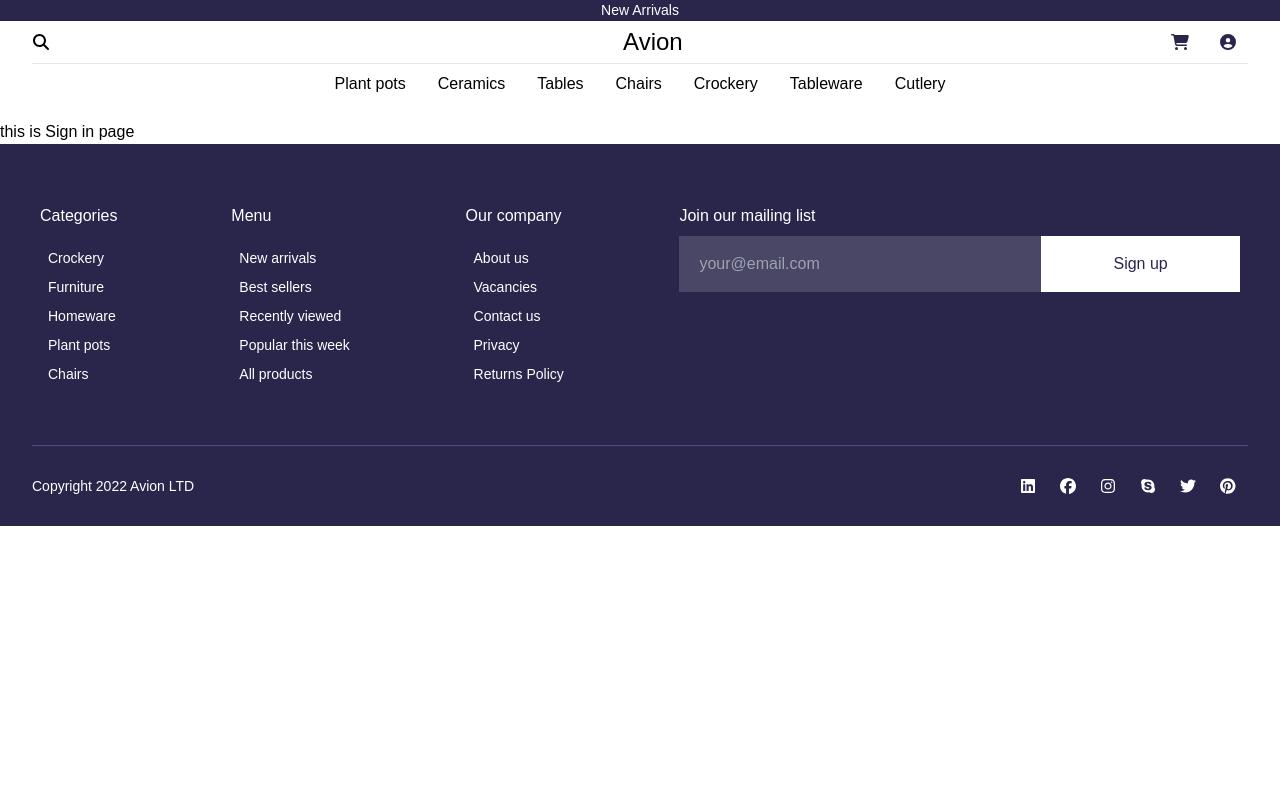
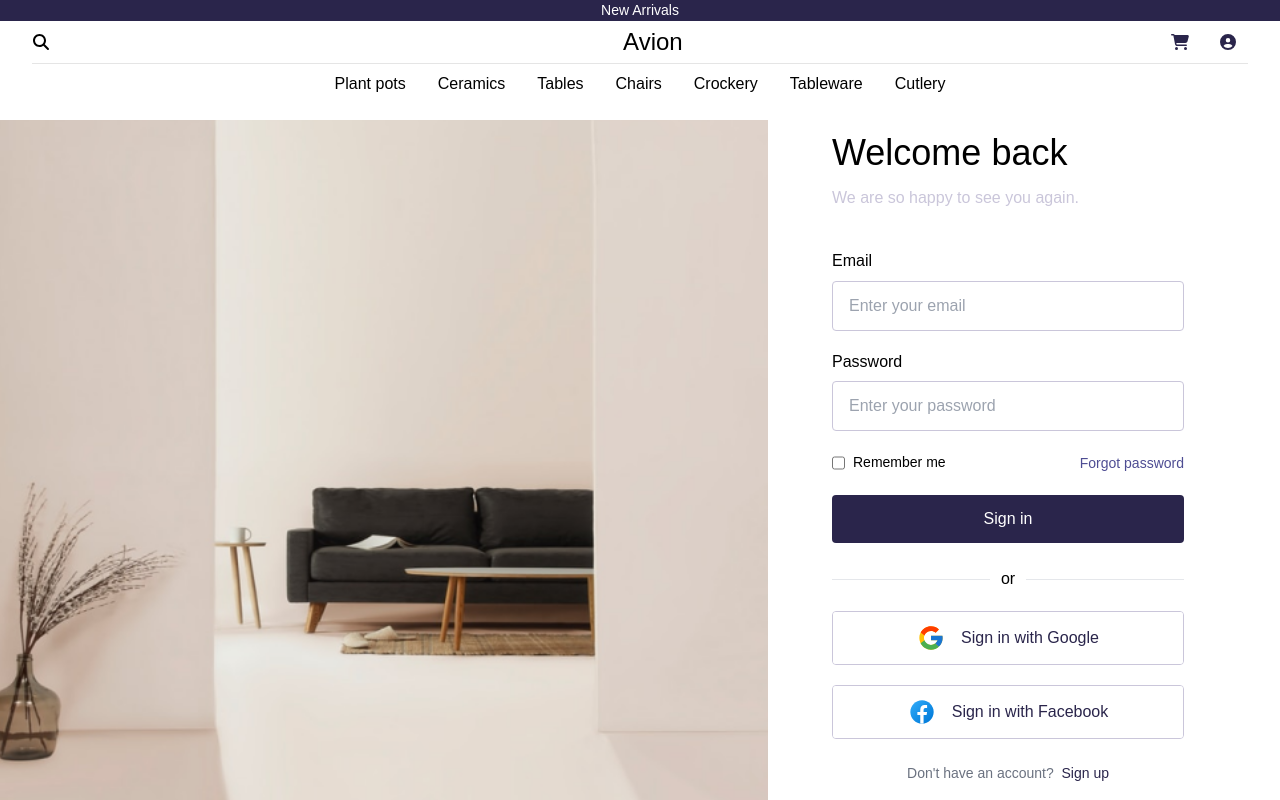
Before and after one commit to vuhuy172dh/ecommerce-website, a React (Create React App) app: page /signin in a window 1280 px wide. Shown: the top 800 px of the page. Built offline with nearby package versions, Linux system fonts and the light colour scheme; no server answers; a web font is replaced by a local one.

Commit message:
#18 sign-in ui

```diff
--- a/src/constant/icon.js
+++ b/src/constant/icon.js
@@ -182,6 +182,60 @@ const ICONS = {
       />
     </svg>
   ),
+  // Sign in
+  google_28: (
+    <svg
+      xmlns="http://www.w3.org/2000/svg"
+      viewBox="0 0 48 48"
+      width="28px"
+      height="28px"
+    >
+      <path
+        fill="#FFC107"
+        d="M43.611,20.083H42V20H24v8h11.303c-1.649,4.657-6.08,8-11.303,8c-6.627,0-12-5.373-12-12c0-6.627,5.373-12,12-12c3.059,0,5.842,1.154,7.961,3.039l5.657-5.657C34.046,6.053,29.268,4,24,4C12.955,4,4,12.955,4,24c0,11.045,8.955,20,20,20c11.045,0,20-8.955,20-20C44,22.659,43.862,21.35,43.611,20.083z"
+      />
+      <path
+        fill="#FF3D00"
+        d="M6.306,14.691l6.571,4.819C14.655,15.108,18.961,12,24,12c3.059,0,5.842,1.154,7.961,3.039l5.657-5.657C34.046,6.053,29.268,4,24,4C16.318,4,9.656,8.337,6.306,14.691z"
+      />
+      <path
+        fill="#4CAF50"
+        d="M24,44c5.166,0,9.86-1.977,13.409-5.192l-6.19-5.238C29.211,35.091,26.715,36,24,36c-5.202,0-9.619-3.317-11.283-7.946l-6.522,5.025C9.505,39.556,16.227,44,24,44z"
+      />
+      <path
+        fill="#1976D2"
+        d="M43.611,20.083H42V20H24v8h11.303c-0.792,2.237-2.231,4.166-4.087,5.571c0.001-0.001,0.002-0.001,0.003-0.002l6.19,5.238C36.971,39.205,44,34,44,24C44,22.659,43.862,21.35,43.611,20.083z"
+      />
+    </svg>
+  ),
+  facebook_28: (
+    <svg
+      xmlns="http://www.w3.org/2000/svg"
+      viewBox="0 0 48 48"
+      width="28px"
+      height="28px"
+    >
+      <linearGradient
+        id="Ld6sqrtcxMyckEl6xeDdMa"
+        x1="9.993"
+        x2="40.615"
+        y1="9.993"
+        y2="40.615"
+        gradientUnits="userSpaceOnUse"
+      >
+        <stop offset="0" stop-color="#2aa4f4" />
+        <stop offset="1" stop-color="#007ad9" />
+      </linearGradient>
+      <path
+        fill="url(#Ld6sqrtcxMyckEl6xeDdMa)"
+        d="M24,4C12.954,4,4,12.954,4,24s8.954,20,20,20s20-8.954,20-20S35.046,4,24,4z"
+      />
+      <path
+        fill="#fff"
+        d="M26.707,29.301h5.176l0.813-5.258h-5.989v-2.874c0-2.184,0.714-4.121,2.757-4.121h3.283V12.46 c-0.577-0.078-1.797-0.248-4.102-0.248c-4.814,0-7.636,2.542-7.636,8.334v3.498H16.06v5.258h4.948v14.452 C21.988,43.9,22.981,44,24,44c0.921,0,1.82-0.084,2.707-0.204V29.301z"
+      />
+    </svg>
+  ),
   // Social network
   linkedin: (
     <svg
--- a/src/pages/productDetail.jsx
+++ b/src/pages/productDetail.jsx
@@ -1,11 +1,11 @@
 import Button from '../components/button'
 import InfoItem from '../components/infoItem'
 import EmailField from '../components/emailField'
+import Counter from '../components/counter'
 
 // Sample img
 import DandyChairImg from '../assets/images/DandyChair.png'
 import WhiteRoomImg from '../assets/images/features3.png'
-import Counter from '../components/counter'
 
 function ProductDetailPage() {
   return (
--- a/src/pages/signIn.jsx
+++ b/src/pages/signIn.jsx
@@ -1,5 +1,107 @@
+import Button from '../components/button'
+import Icon from '../helper/icon'
+
+// Sample img
+import WhiteRoomImg from '../assets/images/features3.png'
+
 function SignIn() {
-  return <div>this is Sign in page</div>
+  return (
+    <div className="flex justify-center tablet:justify-start laptop:justify-start mt-4 mx-6 gap-8 laptop:gap-16 tablet:mx-0 laptop:mx-0">
+      <section className="hidden tablet:block table:basis-3/5 laptop:basis-3/5">
+        <img
+          className="w-full h-full object-cover"
+          src={WhiteRoomImg}
+          alt="Ảnh nội thất"
+        />
+      </section>
+      <section className="max-w-sm mb-7 flex-1 tablet:pr-8 table:basis-2/5 laptop:basis-2/5">
+        {/* Greeting go here */}
+        <h1 className="text-h1 my-2 ">Welcome back</h1>
+        <p className="text-body-md text-border_dark">
+          We are so happy to see you again.
+        </p>
+
+        {/* Form Sign In */}
+        <form className="mt-10">
+          {/* Email */}
+          <label className="block">
+            <h5 className="font-medium text-h5">Email</h5>
+            <input
+              className="block w-full mt-2 px-4 py-3 rounded border border-solid border-border_dark"
+              type="text"
+              placeholder="Enter your email"
+            />
+          </label>
+
+          {/* Password */}
+          <label className="mt-5 block">
+            <h5 className="font-medium text-h5">Password</h5>
+            <input
+              className="block w-full mt-2 px-4 py-3 rounded border border-solid border-border_dark"
+              type="password"
+              placeholder="Enter your password"
+            />
+          </label>
+
+          {/* Another */}
+          <div className="mt-5 flex justify-between">
+            <label className="inline-flex">
+              <input type="checkbox" name="" id="" />
+              <h5 className="text-h6 font-medium self-center ml-2">
+                Remember me
+              </h5>
+            </label>
+            <span className="text-right">
+              <a
+                href="/forgetPassword"
+                className="text-h6 font-medium text-primary"
+              >
+                Forgot password
+              </a>
+            </span>
+          </div>
+          <div className="mt-5 flex rounded overflow-hidden">
+            <Button Color="primary" Size="small">
+              Sign in
+            </Button>
+          </div>
+        </form>
+
+        {/* Divider */}
+        <div className="flex items-center mt-6 justify-between">
+          <span className="border-t-[0.5px] border-gray-border w-[45%]" />
+          <span>or</span>
+          <span className="border-t-[0.5px] border-gray-border w-[45%]" />
+        </div>
+
+        {/* Sign in with another social media */}
+        <div className="mt-5 flex rounded overflow-hidden border border-solid border-border_dark">
+          <Button Size="small">
+            <span>
+              <Icon icon="google_28" />
+            </span>
+            Sign in with Google
+          </Button>
+        </div>
+        <div className="mt-5 flex rounded overflow-hidden border border-solid border-border_dark">
+          <Button Size="small">
+            <span>
+              <Icon icon="facebook_28" />
+            </span>
+            Sign in with Facebook
+          </Button>
+        </div>
+
+        {/* Direct sign up page */}
+        <p className="text-h6 mt-6 text-center text-gray-500 font-normal">
+          Don't have an account? &nbsp;
+          <a href="/signup" className="text-dark_primary">
+            Sign up
+          </a>
+        </p>
+      </section>
+    </div>
+  )
 }
 
 export default SignIn
```
